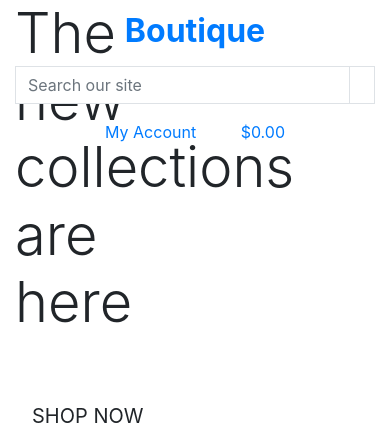
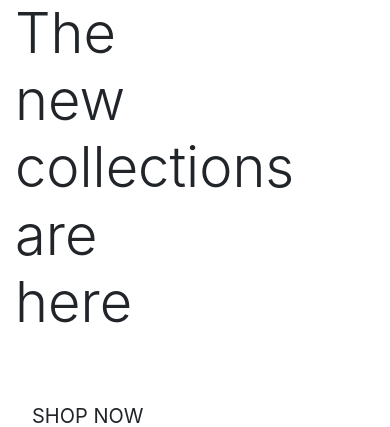
Before and after one commit to devgithubs/boutique, a Django app: page / in a window 390 px wide. Shown: the top 427 px of the page. Run offline with Django 3.2, Linux system fonts and the light colour scheme; some libraries are stand-ins or nearby versions.

Commit message:
add additional style

```diff
--- a/templates/base.html
+++ b/templates/base.html
@@ -34,9 +34,9 @@
   <body>
 
     <header class="container-fluid fixed-top">
-      <div class="row">
+      <div id="topnav" class="row bg-white pt-lg-2 d-none d-lg-flex">
         <div class="col-12 col-lg-4 my-auto py-1 py-lg-0 text-center text-lg-left">
-          <a href="{% url home %}" class="nav-link main-logo-link">
+          <a href="{% url 'home' %}" class="nav-link main-logo-link">
             <h2 class="logo-font text-black my-0"><strong>Boutique</strong></h2>
           </a>
         </div>
```
